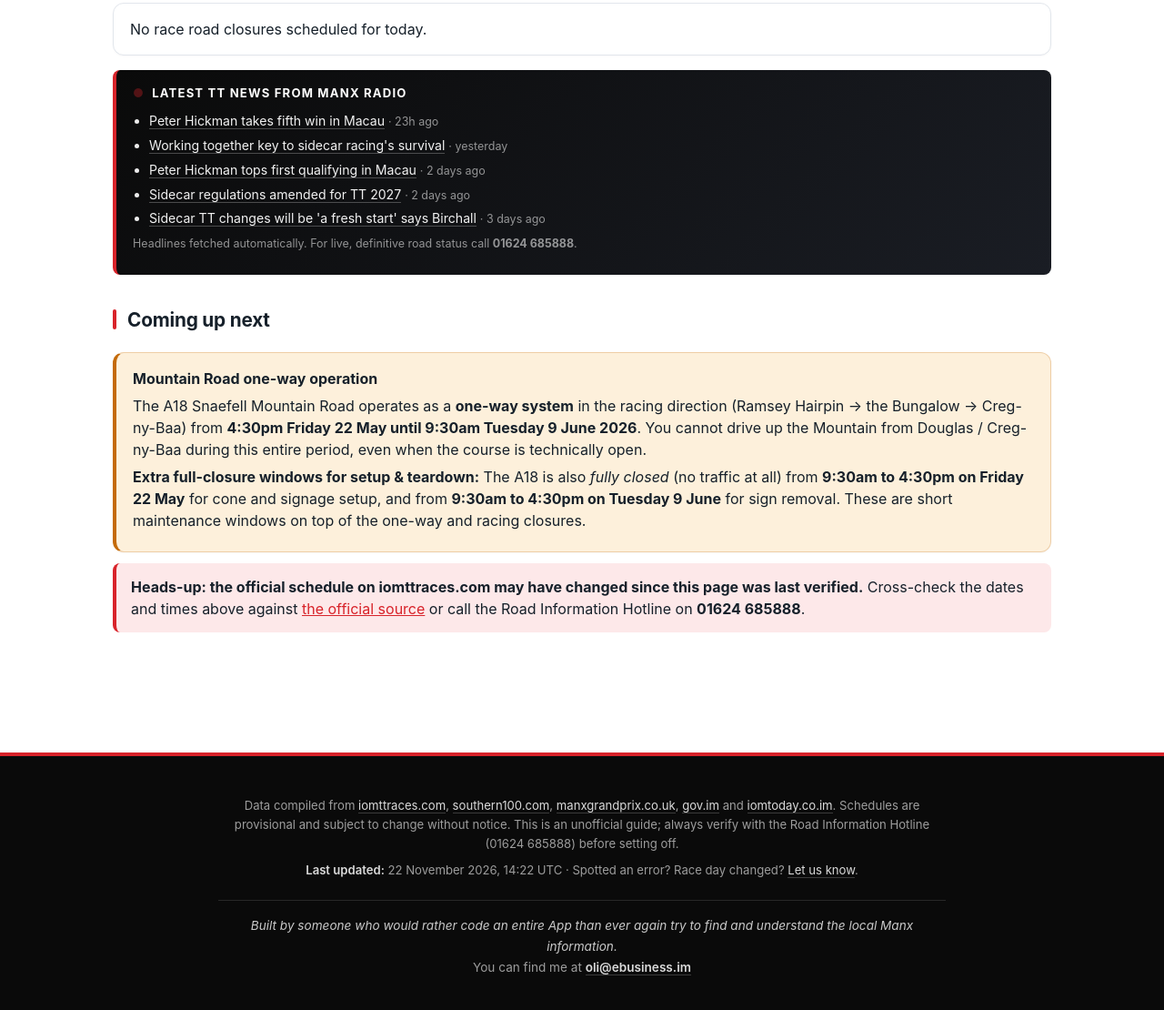
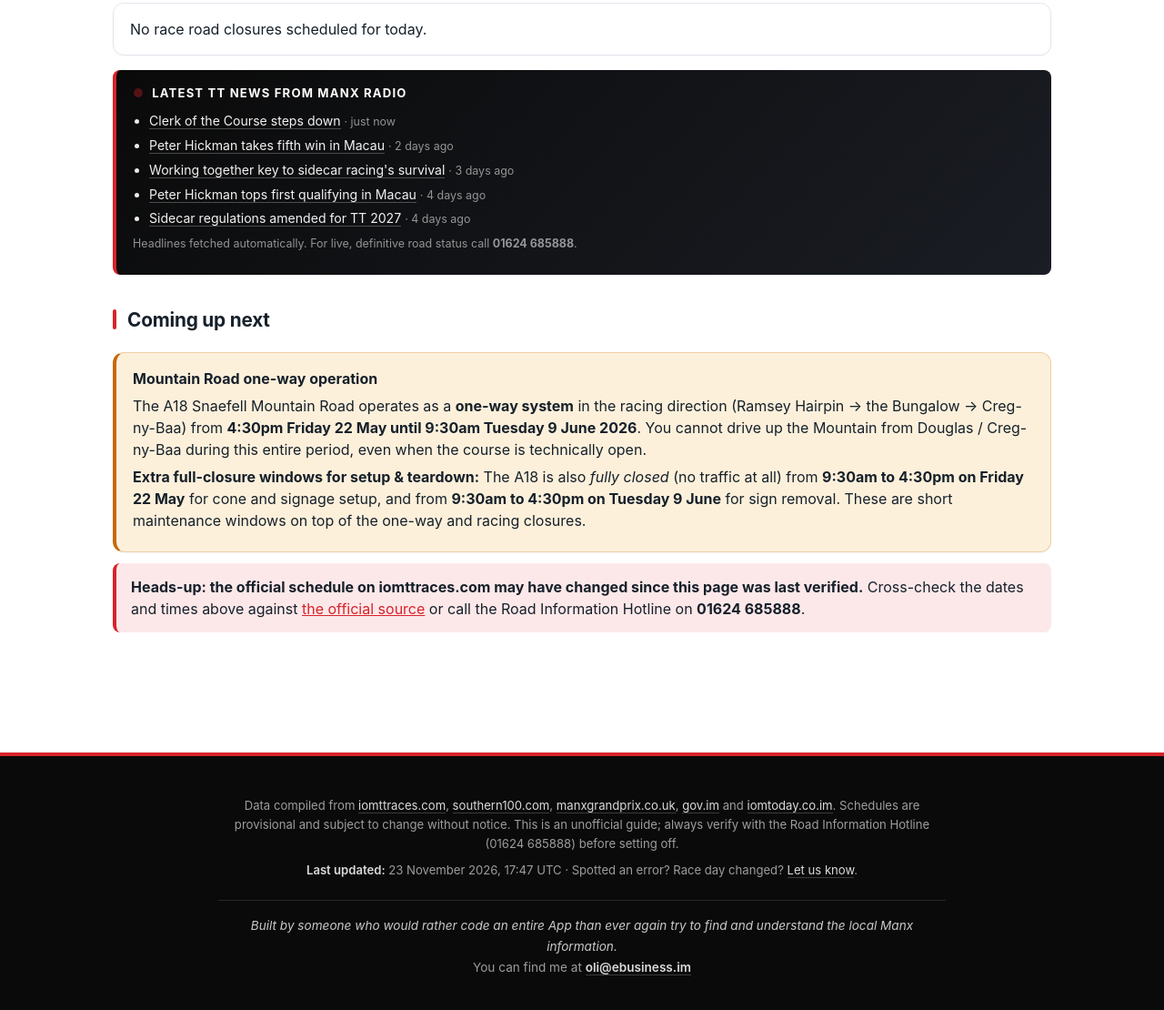
Before and after one commit to Lordofmann/iom-road-closures, a plain HTML site: page index.html in a window 1280 px wide. Shown: the part 472-1582 px from the top of the page at 91% size. Drawn offline with Linux system fonts and the light colour scheme.

Commit message:
Auto-update: news + timestamp 2026-11-23 17:47 UTC

```diff
--- a/data/alerts.json
+++ b/data/alerts.json
@@ -1,4 +1,4 @@
 {
-  "last_fetch": "2026-11-22T14:22:58Z",
+  "last_fetch": "2026-11-23T17:47:32Z",
   "items": []
 }
--- a/data/schedule-tt-parsed.json
+++ b/data/schedule-tt-parsed.json
@@ -1,5 +1,5 @@
 {
-  "fetched_at": "2026-11-22T14:22:58Z",
+  "fetched_at": "2026-11-23T17:47:32Z",
   "source_url": "https://www.iomttraces.com/racing/page/schedule/",
   "parser_version": "1.0",
   "year_detected": 2027,
@@ -20,7 +20,7 @@
   "validation": {
     "status": "rejected",
     "reasons": [
-      "parsed dates (2027-05-31 - 2027-06-12) span the wrong year for today (2026-11-22)"
+      "parsed dates (2027-05-31 - 2027-06-12) span the wrong year for today (2026-11-23)"
     ],
     "diff_summary": {
       "entries_parsed": 13,
--- a/index.html
+++ b/index.html
@@ -739,11 +739,11 @@
 <div class="auto-news">
 <h3>Latest TT news from Manx Radio</h3>
 <ul>
-<li><a href="https://www.manxradio.com/news/isle-of-man-sport/peter-hickman-takes-fifth-win-in-macau/" target="_blank" rel="noopener">Peter Hickman takes fifth win in Macau</a> <span class="meta">&middot; 23h ago</span></li>
-<li><a href="https://www.manxradio.com/news/isle-of-man-news/working-together-key-to-sidecar-racings-survival/" target="_blank" rel="noopener">Working together key to sidecar racing's survival</a> <span class="meta">&middot; yesterday</span></li>
-<li><a href="https://www.manxradio.com/news/isle-of-man-sport/peter-hickman-tops-first-qualifying-in-macau/" target="_blank" rel="noopener">Peter Hickman tops first qualifying in Macau</a> <span class="meta">&middot; 2 days ago</span></li>
-<li><a href="https://www.manxradio.com/news/isle-of-man-sport/sidecar-regulations-amended-for-tt-2027/" target="_blank" rel="noopener">Sidecar regulations amended for TT 2027</a> <span class="meta">&middot; 2 days ago</span></li>
-<li><a href="https://www.manxradio.com/news/isle-of-man-sport/sidecar-tt-changes-will-be-a-fresh-start-says-birchall/" target="_blank" rel="noopener">Sidecar TT changes will be 'a fresh start' says Birchall</a> <span class="meta">&middot; 3 days ago</span></li>
+<li><a href="https://www.manxradio.com/news/isle-of-man-news/clerk-of-the-course-steps-down/" target="_blank" rel="noopener">Clerk of the Course steps down</a> <span class="meta">&middot; just now</span></li>
+<li><a href="https://www.manxradio.com/news/isle-of-man-sport/peter-hickman-takes-fifth-win-in-macau/" target="_blank" rel="noopener">Peter Hickman takes fifth win in Macau</a> <span class="meta">&middot; 2 days ago</span></li>
+<li><a href="https://www.manxradio.com/news/isle-of-man-news/working-together-key-to-sidecar-racings-survival/" target="_blank" rel="noopener">Working together key to sidecar racing's survival</a> <span class="meta">&middot; 3 days ago</span></li>
+<li><a href="https://www.manxradio.com/news/isle-of-man-sport/peter-hickman-tops-first-qualifying-in-macau/" target="_blank" rel="noopener">Peter Hickman tops first qualifying in Macau</a> <span class="meta">&middot; 4 days ago</span></li>
+<li><a href="https://www.manxradio.com/news/isle-of-man-sport/sidecar-regulations-amended-for-tt-2027/" target="_blank" rel="noopener">Sidecar regulations amended for TT 2027</a> <span class="meta">&middot; 4 days ago</span></li>
 </ul>
 <p class="meta" style="margin-top:8px;">Headlines fetched automatically. For live, definitive road status call <strong>01624&nbsp;685888</strong>.</p>
 </div>
@@ -946,7 +946,7 @@
 
 <footer class="footer">
   <p>Data compiled from <a href="https://www.iomttraces.com/racing/page/schedule/" target="_blank" rel="noopener">iomttraces.com</a>, <a href="https://southern100.com/" target="_blank" rel="noopener">southern100.com</a>, <a href="https://manxgrandprix.co.uk/" target="_blank" rel="noopener">manxgrandprix.co.uk</a>, <a href="https://www.gov.im/about-the-government/departments/infrastructure/highway-services/upcoming-roadworks-and-events-on-roads/" target="_blank" rel="noopener">gov.im</a> and <a href="https://www.iomtoday.co.im/topic/tt" target="_blank" rel="noopener">iomtoday.co.im</a>. Schedules are provisional and subject to change without notice. This is an unofficial guide; always verify with the Road Information Hotline (01624&nbsp;685888) before setting off.</p>
-  <p><strong>Last updated:</strong> <span id="last-updated"><!-- LAST_UPDATED -->22 November 2026, 14:22 UTC<!-- /LAST_UPDATED --></span> &middot; Spotted an error? Race day changed? <a href="mailto:lordofmann@gmail.com?subject=IoM road closures correction">Let us know</a>.</p>
+  <p><strong>Last updated:</strong> <span id="last-updated"><!-- LAST_UPDATED -->23 November 2026, 17:47 UTC<!-- /LAST_UPDATED --></span> &middot; Spotted an error? Race day changed? <a href="mailto:lordofmann@gmail.com?subject=IoM road closures correction">Let us know</a>.</p>
   <p class="credit">
     <em>Built by someone who would rather code an entire App than ever again try to find and understand the local Manx information.</em><br>
     You can find me at <a href="mailto:oli@ebusiness.im">oli@ebusiness.im</a>
```
Also changed, not shown: data/news.json (+7 -1 lines).
